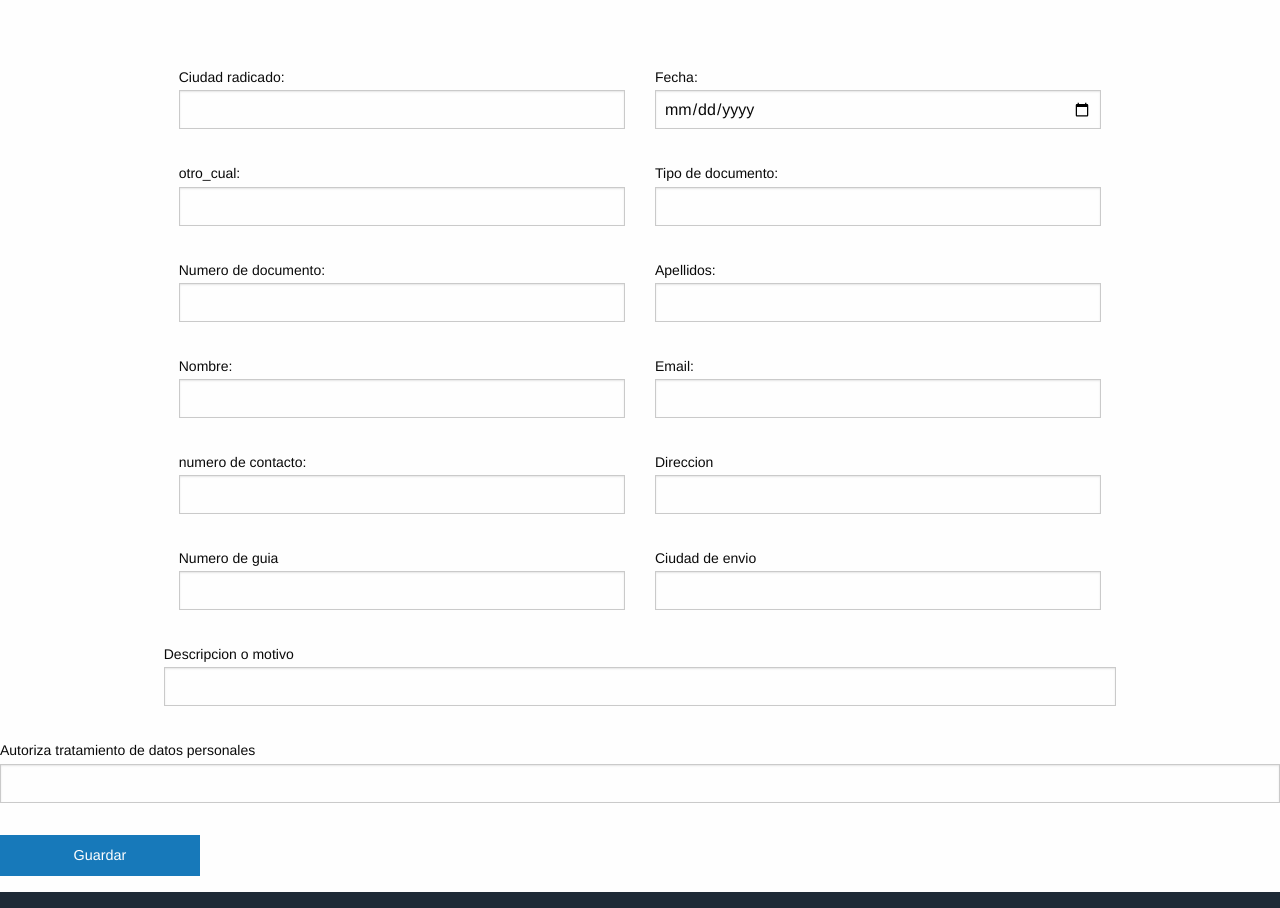
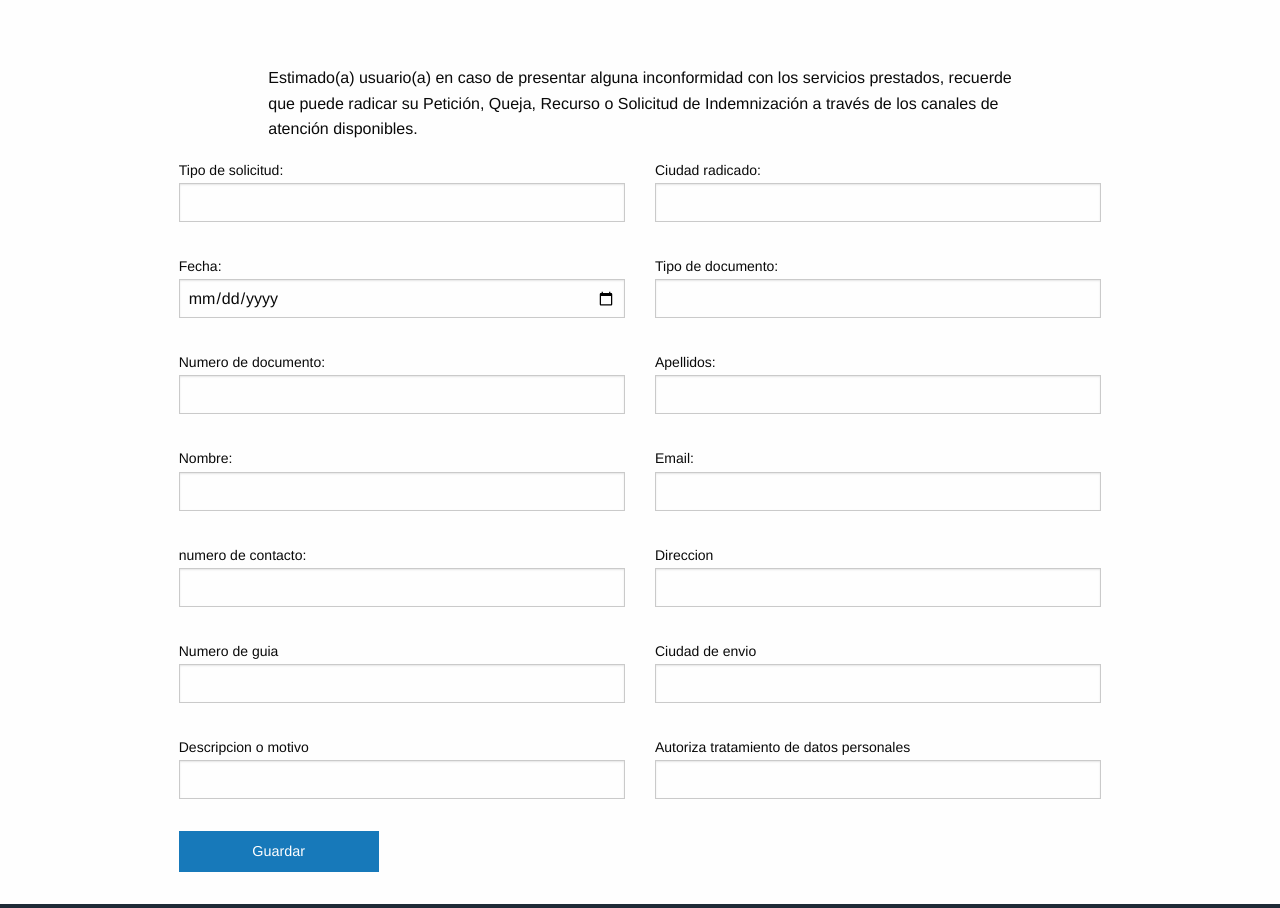
Before and after one commit to Cristian6600/letran, a Django app: template templates/publico/formulario/pqr.html in a window 1280 px wide. Shown: the part 165-1073 px from the top of the page. Run offline with Django 3.2, Linux system fonts and the light colour scheme; the template is opened without the code that fills it, so the values that code supplies are empty, except form fields; tables that the repository leaves empty hold one stand-in row (values such as "Sample post"); form fields are guessed from the names that the template uses; some libraries are stand-ins or nearby versions; grey boxes are pictures that could not be loaded.

Commit message:
update-pqr-24-03

```diff
--- a/applications/pqr/views.py
+++ b/applications/pqr/views.py
@@ -4,11 +4,13 @@ from re import template
 from django.shortcuts import render
 from django.views.generic import CreateView, ListView, DetailView
 from . models import Pqr, Contacto
+from .forms import PqrForm
 
 class PqrCreateView(CreateView):
-    model = Pqr
+    # model = Pqr
     template_name = "publico/formulario/pqr.html"
-    fields = ['fecha', 'tipo_do', 'otro_cual', 'aceptar', 'n_documento','apellidos', 'nombre','email', 'n_contacto', 'direccion', 'n_guia','desc_pqr', 'ciudad_radi', 'ciudad_env']
+    form_class = PqrForm
+    #fields = ['fecha', 'tipo_do', 'tipo_soli', 'aceptar', 'n_documento','apellidos', 'nombre','email', 'n_contacto', 'direccion', 'n_guia','desc_pqr', 'ciudad_radi', 'ciudad_env']
     success_url = '.'
 
 class ContactoCreateView(CreateView):
--- a/templates/publico/formulario/pqr.html
+++ b/templates/publico/formulario/pqr.html
@@ -5,8 +5,19 @@
 {% block publico-content %}
 
 <div class="grid-x grid-margin-x align-center">
-  <h3 class="cell" style="margin-bottom: 2em; text-align: center;">PQR </h3>
+  <h3 class="cell" style="margin-bottom: 2em; text-align: center;">Radicar PQR </h3>
+  <p>Estimado(a) usuario(a) en caso de presentar alguna inconformidad con los servicios prestados, recuerde <br>
+     que puede radicar su Petición, Queja, Recurso o Solicitud de Indemnización a través de los canales de <br>
+      atención disponibles.</p>
   <form class="cell medium-9 grid-x grid-margin-x" method="POST">{% csrf_token %}
+
+    <div class="cell medium-6">
+      <label>Tipo de solicitud:</label>
+      <div class="input-group" >
+
+        {{form.tipo_soli}}
+      </div>
+    </div>
 
     <div class="cell medium-6">
       <label>Ciudad radicado:</label>
@@ -22,13 +33,7 @@
 
     </div>
 
-    <div class="cell medium-6">
-      <label>otro_cual:</label>
-      <div class="input-group">
 
-        {{form.otro_cual}}
-      </div>
-    </div>
     <div class="cell medium-6">
       <label>Tipo de documento:</label>
       <div class="input-group">
@@ -91,6 +96,7 @@
       </div>
     </div>
 
+    <div class="cell medium-6">
       <label>Descripcion o motivo</label>
       <div class="input-group">
         {{form.desc_pqr}}
@@ -105,11 +111,13 @@
 
 
     <div class="cell medium-6">
+      <div class="input-group">
       <button type="submit" class="button" style="width: 200px;">Guardar</button>
-
+    </div>
     </div>
 
   </form>
 </div>
 
+
   {% endblock publico-content %}
```
Also changed, not shown: applications/pqr/forms.py (added, +12 -0 lines), applications/pqr/models.py (+10 -2 lines), applications/pqr/migrations/0007_auto_20220324_0837.py (added).
